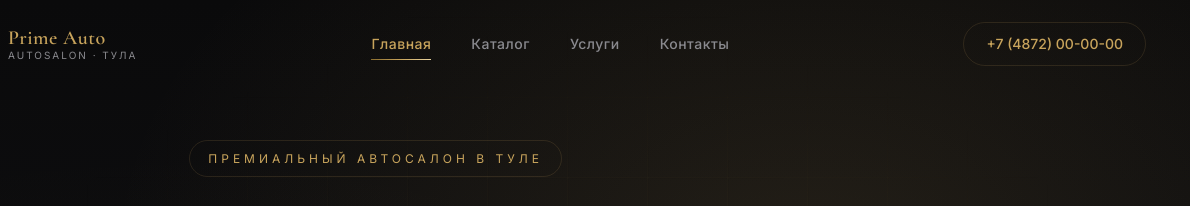
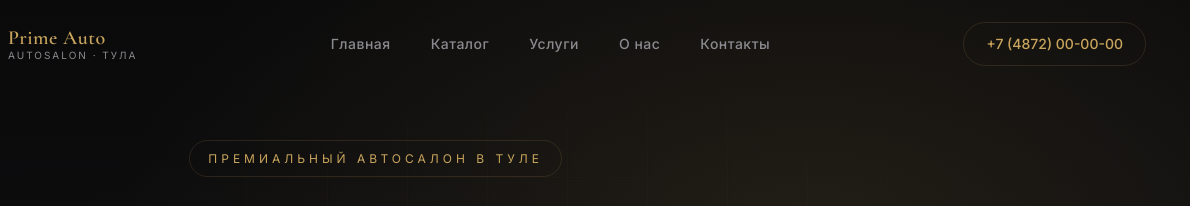
Before and after one commit to Milenka05365/Milenka05365.github.io, a plain HTML site: page index.html in a window 1280 px wide. Shown: the top 206 px of the page, 90-1280 px from the left. Drawn offline with nearby package versions, Linux system fonts and the light colour scheme.

```diff
--- a/index.html
+++ b/index.html
@@ -71,11 +71,12 @@
       </span>
     </a>
     <nav class="nav" id="nav">
-      <a href="index.html" class="nav__link active">Главная</a>
-      <a href="catalog.html" class="nav__link">Каталог</a>
-      <a href="services.html" class="nav__link">Услуги</a>
-      <a href="contacts.html" class="nav__link">Контакты</a>
-    </nav>
+  <a href="index.html" class="nav__link">Главная</a>
+  <a href="catalog.html" class="nav__link">Каталог</a>
+  <a href="services.html" class="nav__link">Услуги</a>
+  <a href="about.html" class="nav__link">О нас</a> <!-- ДОБАВИТЬ ЭТО -->
+  <a href="contacts.html" class="nav__link">Контакты</a>
+</nav>
     <a href="tel:+74872000000" class="header__phone">+7 (4872) 00-00-00</a>
     <button class="burger" id="burger" aria-label="Меню"><span></span><span></span><span></span></button>
   </div>
```
